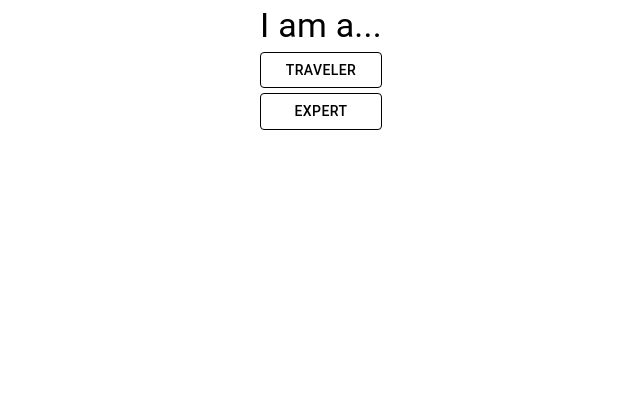
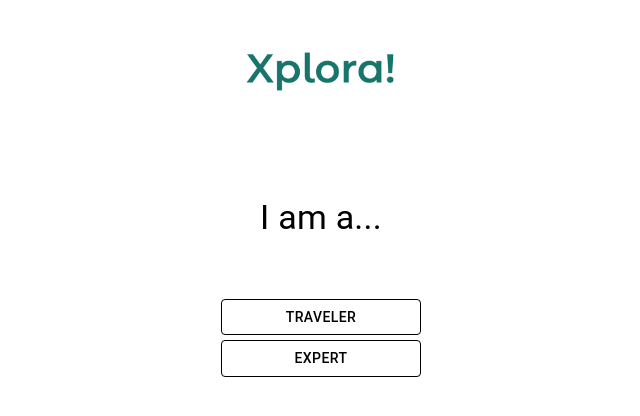
Before and after one commit to u-dwin/Xplora, a React (Create React App) app in the folder frontend/: page /sign-up in a window 1280 px wide. Shown: the top 416 px of the page, without its empty margins (319-959 px from the left). Built offline with nearby package versions, Linux system fonts and the light colour scheme.

Commit message:
Add logo and spaces on SignUp component

```diff
--- a/frontend/src/addUserComponent/SignUp.tsx
+++ b/frontend/src/addUserComponent/SignUp.tsx
@@ -1,5 +1,6 @@
 import {Box, Button, TextField, Typography} from "@mui/material";
 import useAddUser from "./useAddUser";
+import logo from "../logo.png";
 
 export default function SignUp() {
     const {
@@ -23,10 +24,12 @@ export default function SignUp() {
             alignContent: "space-around",
             rowGap: "5px"
         }}>
-            <Box> </Box>
+            <Box> <img src={logo} alt="xplora_logo" width="200" height="133"/> </Box>
+            <Box sx={{height: "50px"}}></Box>
             {addUser?.userType === "" ? (
                 <>
                     <Typography variant={"h4"} justifyItems={"center"}>I am a...</Typography>
+                    <Box sx={{height: "50px"}}></Box>
                     <Button variant="outlined" color="inherit" onClick={travelerChoiceClick}>
                         Traveler
                     </Button>
```
Also changed, not shown: frontend/src/logo.png (added), frontend/src/logo.svg (deleted).
